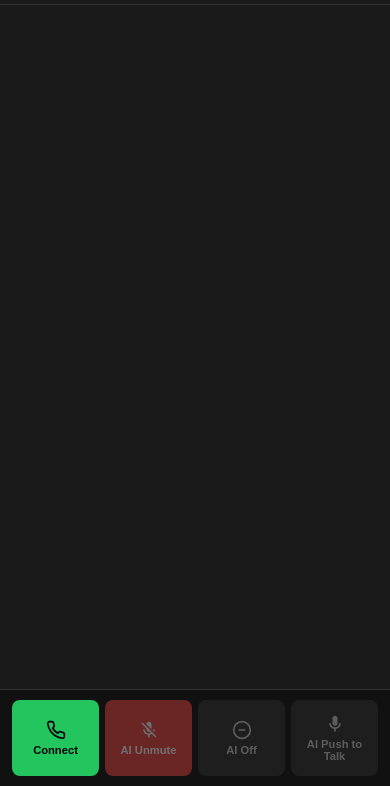
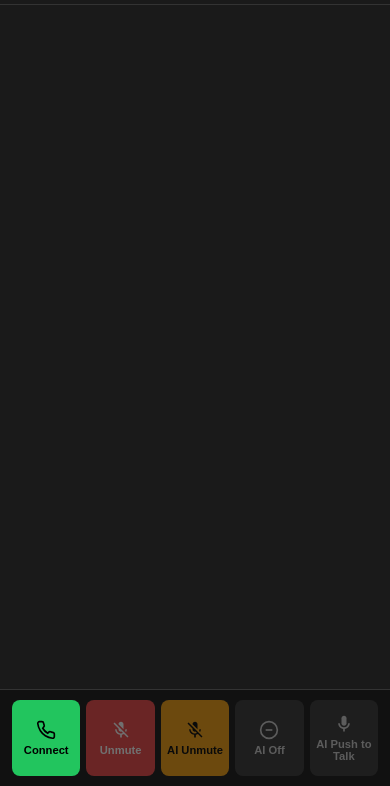
Before and after one commit to ETdoFresh/openclaw-realtime-voice, a website with bundled scripts: page public/index.html in a window 390 px wide. Shown: the part 58-844 px from the top of the page. Built offline with nearby package versions, Linux system fonts and the light colour scheme; files whose address does not match are found by name.

Commit message:
Add 5 buttons: Connect, Mute, AI Mute, AI On/Off, AI Push to Talk
- Mute = overall mic mute (peers + AI can't hear you)
- AI Mute = only mutes audio to AI (peers still hear you)
- Both default to muted on connect
- Synced between main controls and transcript action bar

```diff
--- a/public/index.html
+++ b/public/index.html
@@ -52,6 +52,13 @@
       <div class="controls">
         <button class="btn-connect" id="connectBtn">Connect</button>
         <button class="btn-mute" id="muteBtn" disabled>
+          <svg width="20" height="20" viewBox="0 0 24 24" fill="currentColor">
+            <path d="M12 14c1.66 0 3-1.34 3-3V5c0-1.66-1.34-3-3-3S9 3.34 9 5v6c0 1.66 1.34 3 3 3z"/>
+            <path d="M17 11c0 2.76-2.24 5-5 5s-5-2.24-5-5H5c0 3.53 2.61 6.43 6 6.92V21h2v-3.08c3.39-.49 6-3.39 6-6.92h-2z"/>
+          </svg>
+          <span>Mute</span>
+        </button>
+        <button class="btn-ai-mute" id="aiMuteBtn" disabled>
           <svg width="20" height="20" viewBox="0 0 24 24" fill="currentColor">
             <path d="M12 14c1.66 0 3-1.34 3-3V5c0-1.66-1.34-3-3-3S9 3.34 9 5v6c0 1.66 1.34 3 3 3z"/>
             <path d="M17 11c0 2.76-2.24 5-5 5s-5-2.24-5-5H5c0 3.53 2.61 6.43 6 6.92V21h2v-3.08c3.39-.49 6-3.39 6-6.92h-2z"/>
@@ -114,6 +121,10 @@
         </button>
         <button class="btn-mute btn-sm" id="transcriptMuteBtn" disabled>
           <svg width="20" height="20" viewBox="0 0 24 24" fill="currentColor"><path d="M12 14c1.66 0 3-1.34 3-3V5c0-1.66-1.34-3-3-3S9 3.34 9 5v6c0 1.66 1.34 3 3 3z"/><path d="M17 11c0 2.76-2.24 5-5 5s-5-2.24-5-5H5c0 3.53 2.61 6.43 6 6.92V21h2v-3.08c3.39-.49 6-3.39 6-6.92h-2z"/></svg>
+          <span>Mute</span>
+        </button>
+        <button class="btn-ai-mute btn-sm" id="transcriptAiMuteBtn" disabled>
+          <svg width="20" height="20" viewBox="0 0 24 24" fill="currentColor"><path d="M12 14c1.66 0 3-1.34 3-3V5c0-1.66-1.34-3-3-3S9 3.34 9 5v6c0 1.66 1.34 3 3 3z"/><path d="M17 11c0 2.76-2.24 5-5 5s-5-2.24-5-5H5c0 3.53 2.61 6.43 6 6.92V21h2v-3.08c3.39-.49 6-3.39 6-6.92h-2z"/></svg>
           <span>AI Mute</span>
         </button>
         <button class="btn-ai-active btn-sm" id="transcriptAiActiveBtn" disabled>
--- a/public/src/main.ts
+++ b/public/src/main.ts
@@ -43,6 +43,7 @@ let audioSourceNode: MediaStreamAudioSourceNode | null = null;
 // UI state
 let isConnected = false;
 let isMuted = true;
+let isAiMuted = true;
 let isAiActive = false;
 let isPttActive = false;
 let aiConnected = false;
@@ -91,9 +92,12 @@ const newSessionBtn = document.getElementById('newSessionBtn') as HTMLButtonElem
 const showTranscriptBtn = document.getElementById('showTranscriptBtn') as HTMLButtonElement;
 const userCountSpan = document.getElementById('userCount') as HTMLSpanElement;
 
+const aiMuteBtn = document.getElementById('aiMuteBtn') as HTMLButtonElement;
+
 // Transcript action bar buttons (mirrors)
 const transcriptConnectBtn = document.getElementById('transcriptConnectBtn') as HTMLButtonElement;
 const transcriptMuteBtn = document.getElementById('transcriptMuteBtn') as HTMLButtonElement;
+const transcriptAiMuteBtn = document.getElementById('transcriptAiMuteBtn') as HTMLButtonElement;
 const transcriptAiActiveBtn = document.getElementById('transcriptAiActiveBtn') as HTMLButtonElement;
 const transcriptPttBtn = document.getElementById('transcriptPttBtn') as HTMLButtonElement;
 
@@ -292,7 +296,7 @@ function setupAudioCapture(stream: MediaStream): void {
 
   audioWorkletNode.onaudioprocess = (e) => {
     if (!ws || ws.readyState !== WebSocket.OPEN) return;
-    if (isMuted) return;
+    if (isMuted || isAiMuted) return;
     // Only send if AI active or PTT active
     if (!isAiActive && !isPttActive) return;
 
@@ -587,6 +591,7 @@ function updateButtonStates(): void {
   connectBtn.disabled = false;
 
   muteBtn.disabled = !isConnected;
+  aiMuteBtn.disabled = !isConnected;
   aiActiveBtn.disabled = !isConnected;
   pttBtn.disabled = !isConnected;
   newSessionBtn.disabled = !isConnected;
@@ -597,21 +602,35 @@ function updateButtonStates(): void {
     ? `<svg width="20" height="20" viewBox="0 0 24 24" fill="none" stroke="currentColor" stroke-width="2"><line x1="18" y1="6" x2="6" y2="18"/><line x1="6" y1="6" x2="18" y2="18"/></svg><span>Disconnect</span>`
     : `<svg width="20" height="20" viewBox="0 0 24 24" fill="none" stroke="currentColor" stroke-width="2"><path d="M22 16.92v3a2 2 0 0 1-2.18 2 19.79 19.79 0 0 1-8.63-3.07 19.5 19.5 0 0 1-6-6 19.79 19.79 0 0 1-3.07-8.67A2 2 0 0 1 4.11 2h3a2 2 0 0 1 2 1.72c.13.81.36 1.6.69 2.36a2 2 0 0 1-.45 2.11L8.09 9.91a16 16 0 0 0 6 6l1.27-1.27a2 2 0 0 1 2.11-.45c.76.33 1.55.56 2.36.69A2 2 0 0 1 22 16.92z"/></svg><span>Connect</span>`;
   transcriptMuteBtn.disabled = !isConnected;
+  transcriptAiMuteBtn.disabled = !isConnected;
   transcriptAiActiveBtn.disabled = !isConnected;
   transcriptPttBtn.disabled = !isConnected;
 
   updateMuteButton();
+  updateAiMuteButton();
   updateAiActiveButton();
 }
 
 function updateMuteButton(): void {
   muteBtn.classList.toggle('muted', isMuted);
   muteBtn.innerHTML = isMuted
+    ? `<svg width="20" height="20" viewBox="0 0 24 24" fill="currentColor"><path d="M19 11h-1.7c0 .74-.16 1.43-.43 2.05l1.23 1.23c.56-.98.9-2.09.9-3.28z"/><path d="M14.98 11.17c0-.06.02-.11.02-.17V5c0-1.66-1.34-3-3-3S9 3.34 9 5v.18l5.98 5.99z"/><path d="M4.27 3L3 4.27l6.01 6.01V11c0 1.66 1.33 3 2.99 3 .22 0 .44-.03.65-.08l1.66 1.66c-.71.33-1.5.52-2.31.52-2.76 0-5.3-2.1-5.3-5.1H5c0 3.41 2.72 6.23 6 6.72V21h2v-3.28c.91-.13 1.77-.45 2.54-.9L19.73 21 21 19.73 4.27 3z"/></svg><span>Unmute</span>`
+    : `<svg width="20" height="20" viewBox="0 0 24 24" fill="currentColor"><path d="M12 14c1.66 0 3-1.34 3-3V5c0-1.66-1.34-3-3-3S9 3.34 9 5v6c0 1.66 1.34 3 3 3z"/><path d="M17 11c0 2.76-2.24 5-5 5s-5-2.24-5-5H5c0 3.53 2.61 6.43 6 6.92V21h2v-3.08c3.39-.49 6-3.39 6-6.92h-2z"/></svg><span>Mute</span>`;
+  // Mirror
+  transcriptMuteBtn.classList.toggle('muted', isMuted);
+  transcriptMuteBtn.innerHTML = isMuted
+    ? `<svg width="20" height="20" viewBox="0 0 24 24" fill="currentColor"><path d="M19 11h-1.7c0 .74-.16 1.43-.43 2.05l1.23 1.23c.56-.98.9-2.09.9-3.28z"/><path d="M14.98 11.17c0-.06.02-.11.02-.17V5c0-1.66-1.34-3-3-3S9 3.34 9 5v.18l5.98 5.99z"/><path d="M4.27 3L3 4.27l6.01 6.01V11c0 1.66 1.33 3 2.99 3 .22 0 .44-.03.65-.08l1.66 1.66c-.71.33-1.5.52-2.31.52-2.76 0-5.3-2.1-5.3-5.1H5c0 3.41 2.72 6.23 6 6.72V21h2v-3.28c.91-.13 1.77-.45 2.54-.9L19.73 21 21 19.73 4.27 3z"/></svg><span>Unmute</span>`
+    : `<svg width="20" height="20" viewBox="0 0 24 24" fill="currentColor"><path d="M12 14c1.66 0 3-1.34 3-3V5c0-1.66-1.34-3-3-3S9 3.34 9 5v6c0 1.66 1.34 3 3 3z"/><path d="M17 11c0 2.76-2.24 5-5 5s-5-2.24-5-5H5c0 3.53 2.61 6.43 6 6.92V21h2v-3.08c3.39-.49 6-3.39 6-6.92h-2z"/></svg><span>Mute</span>`;
+}
+
+function updateAiMuteButton(): void {
+  aiMuteBtn.classList.toggle('muted', isAiMuted);
+  aiMuteBtn.innerHTML = isAiMuted
     ? `<svg width="20" height="20" viewBox="0 0 24 24" fill="currentColor"><path d="M19 11h-1.7c0 .74-.16 1.43-.43 2.05l1.23 1.23c.56-.98.9-2.09.9-3.28z"/><path d="M14.98 11.17c0-.06.02-.11.02-.17V5c0-1.66-1.34-3-3-3S9 3.34 9 5v.18l5.98 5.99z"/><path d="M4.27 3L3 4.27l6.01 6.01V11c0 1.66 1.33 3 2.99 3 .22 0 .44-.03.65-.08l1.66 1.66c-.71.33-1.5.52-2.31.52-2.76 0-5.3-2.1-5.3-5.1H5c0 3.41 2.72 6.23 6 6.72V21h2v-3.28c.91-.13 1.77-.45 2.54-.9L19.73 21 21 19.73 4.27 3z"/></svg><span>AI Unmute</span>`
     : `<svg width="20" height="20" viewBox="0 0 24 24" fill="currentColor"><path d="M12 14c1.66 0 3-1.34 3-3V5c0-1.66-1.34-3-3-3S9 3.34 9 5v6c0 1.66 1.34 3 3 3z"/><path d="M17 11c0 2.76-2.24 5-5 5s-5-2.24-5-5H5c0 3.53 2.61 6.43 6 6.92V21h2v-3.08c3.39-.49 6-3.39 6-6.92h-2z"/></svg><span>AI Mute</span>`;
   // Mirror
-  transcriptMuteBtn.classList.toggle('muted', isMuted);
-  transcriptMuteBtn.innerHTML = isMuted
+  transcriptAiMuteBtn.classList.toggle('muted', isAiMuted);
+  transcriptAiMuteBtn.innerHTML = isAiMuted
     ? `<svg width="20" height="20" viewBox="0 0 24 24" fill="currentColor"><path d="M19 11h-1.7c0 .74-.16 1.43-.43 2.05l1.23 1.23c.56-.98.9-2.09.9-3.28z"/><path d="M14.98 11.17c0-.06.02-.11.02-.17V5c0-1.66-1.34-3-3-3S9 3.34 9 5v.18l5.98 5.99z"/><path d="M4.27 3L3 4.27l6.01 6.01V11c0 1.66 1.33 3 2.99 3 .22 0 .44-.03.65-.08l1.66 1.66c-.71.33-1.5.52-2.31.52-2.76 0-5.3-2.1-5.3-5.1H5c0 3.41 2.72 6.23 6 6.72V21h2v-3.28c.91-.13 1.77-.45 2.54-.9L19.73 21 21 19.73 4.27 3z"/></svg><span>AI Unmute</span>`
     : `<svg width="20" height="20" viewBox="0 0 24 24" fill="currentColor"><path d="M12 14c1.66 0 3-1.34 3-3V5c0-1.66-1.34-3-3-3S9 3.34 9 5v6c0 1.66 1.34 3 3 3z"/><path d="M17 11c0 2.76-2.24 5-5 5s-5-2.24-5-5H5c0 3.53 2.61 6.43 6 6.92V21h2v-3.08c3.39-.49 6-3.39 6-6.92h-2z"/></svg><span>AI Mute</span>`;
 }
@@ -646,6 +665,12 @@ function toggleMute(): void {
   if (isConnected) {
     setStatus('connected', isMuted ? 'Connected - Muted' : 'Connected');
   }
+}
+
+function toggleAiMute(): void {
+  isAiMuted = !isAiMuted;
+  updateAiMuteButton();
+  log(isAiMuted ? 'AI muted' : 'AI unmuted', 'info');
 }
 
 function toggleAiActive(): void {
@@ -722,6 +747,7 @@ async function newSession(): Promise<void> {
 
 connectBtn.addEventListener('click', toggleConnect);
 muteBtn.addEventListener('click', toggleMute);
+aiMuteBtn.addEventListener('click', toggleAiMute);
 aiActiveBtn.addEventListener('click', toggleAiActive);
 newSessionBtn.addEventListener('click', newSession);
 
@@ -736,6 +762,7 @@ pttBtn.addEventListener('touchcancel', pttEnd);
 // Transcript action bar mirrors
 transcriptConnectBtn.addEventListener('click', toggleConnect);
 transcriptMuteBtn.addEventListener('click', toggleMute);
+transcriptAiMuteBtn.addEventListener('click', toggleAiMute);
 transcriptAiActiveBtn.addEventListener('click', toggleAiActive);
 transcriptPttBtn.addEventListener('mousedown', pttStart);
 transcriptPttBtn.addEventListener('mouseup', pttEnd);
--- a/public/src/style.css
+++ b/public/src/style.css
@@ -347,6 +347,35 @@ button:disabled {
   box-shadow: 0 4px 12px rgba(220, 38, 38, 0.4);
 }
 
+/* AI Mute Button */
+.btn-ai-mute {
+  background: #374151;
+  color: white;
+  border: none;
+  padding: 12px 16px;
+  border-radius: 8px;
+  cursor: pointer;
+  font-size: 0.9rem;
+  transition: all 0.2s;
+  display: flex;
+  align-items: center;
+  gap: 8px;
+}
+
+.btn-ai-mute:hover:not(:disabled) {
+  background: #4b5563;
+  transform: translateY(-1px);
+}
+
+.btn-ai-mute.muted {
+  background: #f59e0b;
+  color: #000;
+}
+
+.btn-ai-mute.muted:hover:not(:disabled) {
+  background: #d97706;
+}
+
 /* AI Active Button */
 .btn-ai-active {
   background: #374151;
@@ -568,6 +597,16 @@ button:disabled {
 .transcript-actions .btn-mute.muted {
   background: #ef4444;
   color: #fff;
+}
+
+.transcript-actions .btn-ai-mute {
+  background: #333;
+  color: #ccc;
+}
+
+.transcript-actions .btn-ai-mute.muted {
+  background: #f59e0b;
+  color: #000;
 }
 
 .transcript-actions .btn-ai-active {
```
